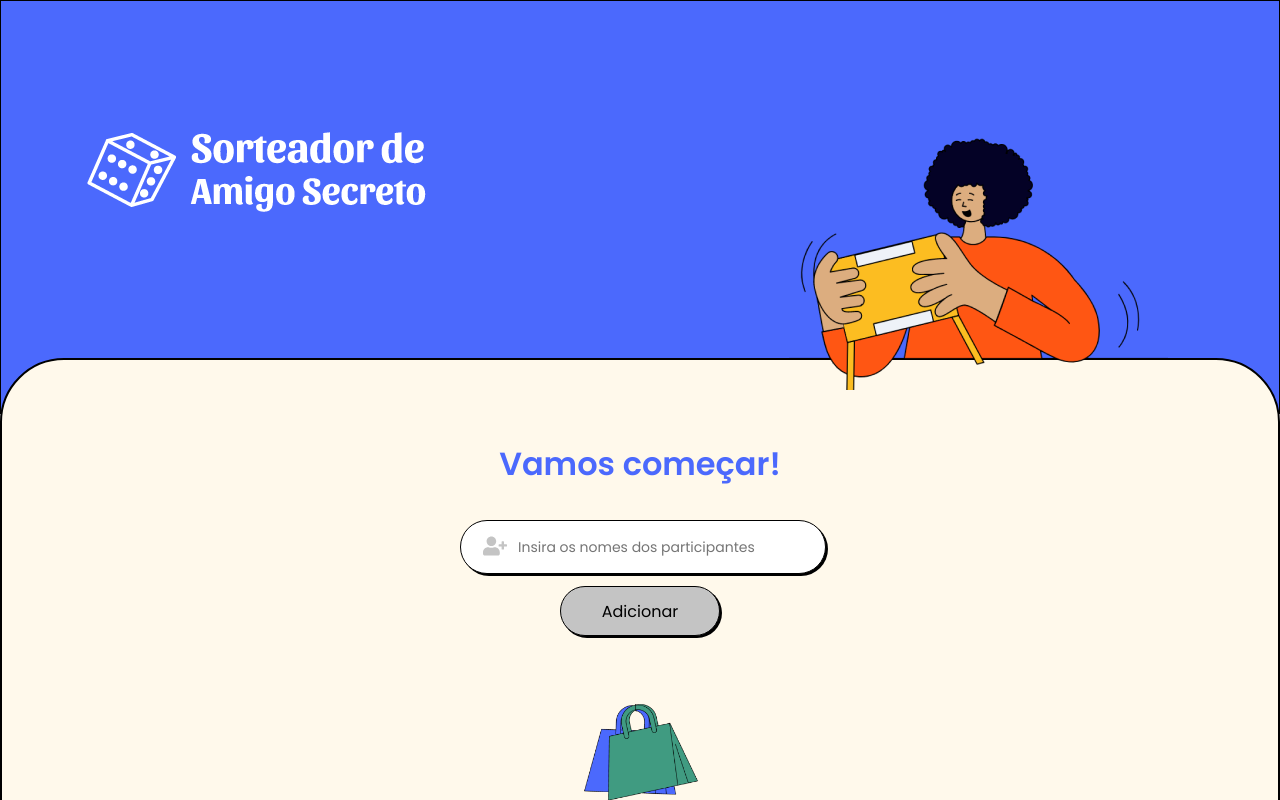
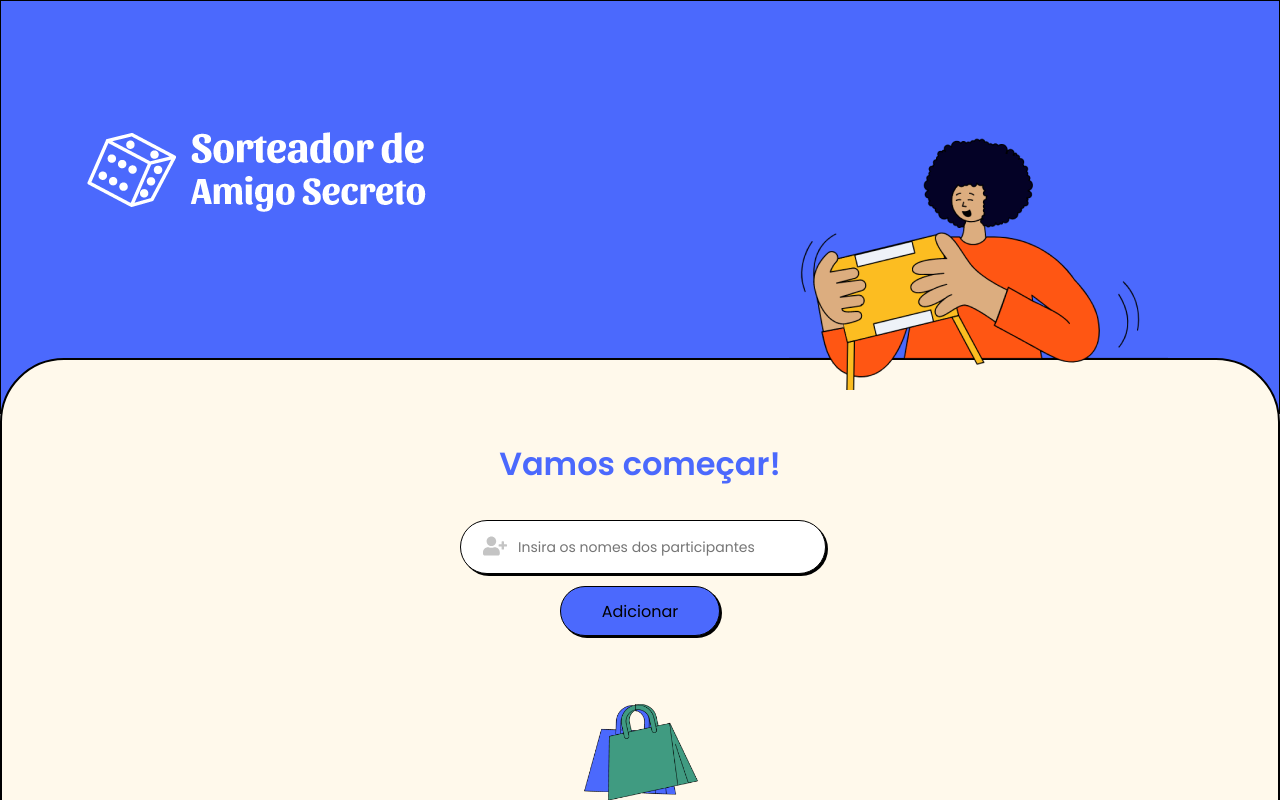
Before and after one commit to Melksedeque/amigo-secreto, a React (Vite) app: page / in a window 1280 px wide. In both pictures the pointer is over the button "Adicionar". Shown: the top 800 px of the page. Built offline with nearby package versions, Linux system fonts and the light colour scheme.

Commit message:
Cor do botão ao hover

```diff
--- a/src/components/Formulario/Formulario.module.scss
+++ b/src/components/Formulario/Formulario.module.scss
@@ -51,6 +51,7 @@
         transition: all .25s ease-in-out;
         width: 160px;
         &:hover {
+            background-color: $azul;
             box-shadow: none;
         }
         &[disabled] {
--- a/src/pages/Sorteio/Sorteio.module.scss
+++ b/src/pages/Sorteio/Sorteio.module.scss
@@ -36,6 +36,7 @@
                 width: 24px;
             }
             &:hover {
+                background-color: $azul;
                 box-shadow: none;
             }
         }
```
